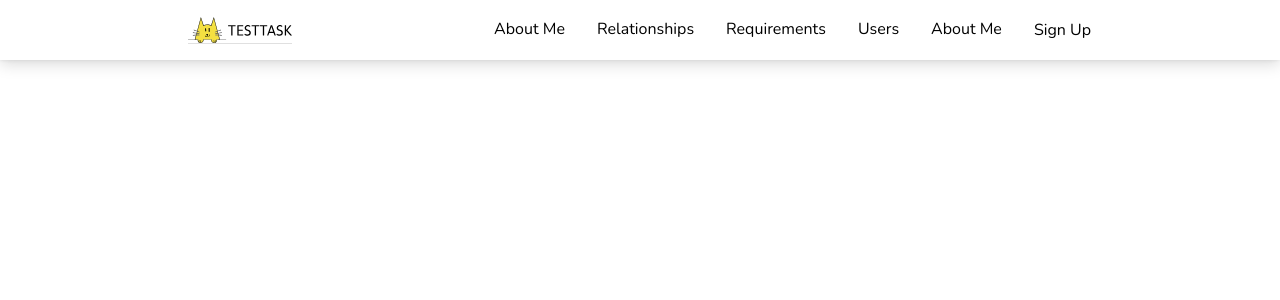
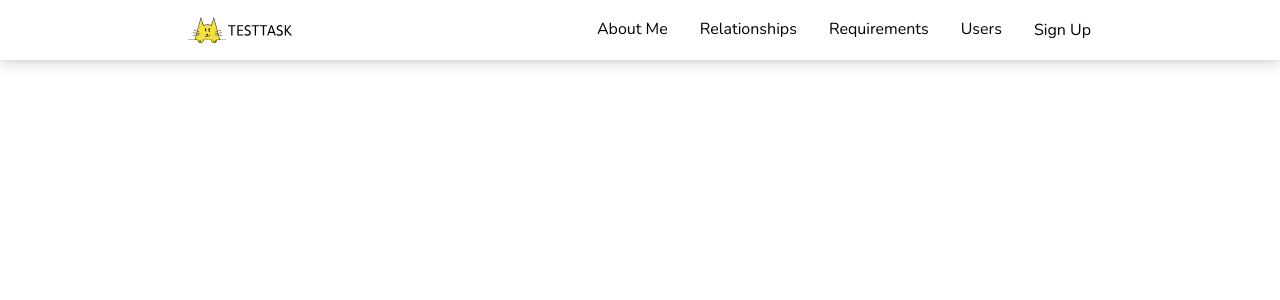
Before and after one commit to RS882/testtask-abz, a React (Create React App) app: page / in a window 1280 px wide. Shown: the top 300 px of the page. Built offline with nearby package versions, Linux system fonts and the light colour scheme.

Commit message:
рефакторинг меню

```diff
--- a/package.json
+++ b/package.json
@@ -3,6 +3,7 @@
   "version": "0.1.0",
   "private": true,
   "dependencies": {
+    "@reduxjs/toolkit": "^1.7.1",
     "@testing-library/jest-dom": "^5.16.1",
     "@testing-library/react": "^12.1.2",
     "@testing-library/user-event": "^13.5.0",
--- a/src/componrnts/header/Header.jsx
+++ b/src/componrnts/header/Header.jsx
@@ -2,8 +2,9 @@ import { useEffect, useState } from 'react';
 import { NavLink } from 'react-router-dom';
 import logo from './../../assets/img/Logo.svg';
 import BurgerMenu from './burgerMenu/BurgerMenu';
-import MenuContainer from './Menu/Menu';
+
 import { useMediaQuery } from './../Hook/useMediaQuery';
+import MenuContainer from './Menu/MenuContainer';
 
 const Header = () => {
 
--- a/src/componrnts/header/Menu/Menu.jsx
+++ b/src/componrnts/header/Menu/Menu.jsx
@@ -1,21 +1,20 @@
 
-import { useDispatch } from 'react-redux';
-import { useSelector } from 'react-redux';
 import { NavLink } from 'react-router-dom';
-import { addVisitedLink } from '../../redux/headerReducer';
+
 
 const Menu = (props) => {
+
 	const creatMenuItems = (menuItems, visited) => menuItems.map((el, i) => {
 		const idItem = el.toLowerCase().split('').map(e => (e === ' ') ? `_` : e).join('');
 		return (
 			<li className="menu__item" onClick={props.onClickItem} key={i} id={idItem}>
-				<NavLink to={'/'}
-					style={{ color: visited.includes(idItem) && `#00BDD3`, }} >
-					{el}
-				</NavLink>
+				<NavLink to={'/login'}
+					style={{ color: visited.includes(idItem) && `#00BDD3`, }}
+				>{el}</NavLink>
 			</li>
 		)
 	});
+
 
 	const menuElements = props.isBurgerMenu ?
 		(props.menuItems.map((elem, i) =>
@@ -31,33 +30,4 @@ const Menu = (props) => {
 	)
 }
 
-//=========================================================================
-const MenuContainer = (props) => {
-	const visitedLinkId = useSelector((state) => state.header.visitedLinkId);
-	const dispatch = useDispatch();
-
-	const pcMenu = ['About me', 'Relationships', 'Requirements', 'Users', 'About me', 'Sign Up'];
-	const burgerMenu = [...pcMenu.filter(el => el !== 'Requirements'),
-		'Terms and Conditions', 'How it works', 'Partnership', 'Help',
-		'Level testimonial', 'Contact us', 'Articles', 'Our news', 'Testimonials',
-		'Licenses', 'Privacy Policy'];
-
-	const cutArray = (arr, n = 0) => arr.reduce((res, el, i, ar) => {
-		if (!n) return ar;
-		if (i === 0 || i % n === 0) res.push([]);
-		res[res.length - 1].push(el);
-		return res;
-	}, []);
-
-	const menuItems = props.isBurgerMenu ? cutArray(burgerMenu, 5) : pcMenu;
-
-	const onClickItem = (e) => dispatch(addVisitedLink(e.currentTarget.id));
-
-	return <Menu menuItems={menuItems}
-		onClickItem={onClickItem}
-		visitedLinkId={visitedLinkId}
-		isBurgerMenu={props.isBurgerMenu} />
-}
-
-
-export default MenuContainer;
+export default Menu;
--- /dev/null
+++ b/src/componrnts/header/Menu/MenuContainer.jsx
@@ -0,0 +1,37 @@
+
+import { useDispatch } from 'react-redux';
+import { useSelector } from 'react-redux';
+
+import { addVisitedLink } from '../../redux/headerReducer';
+import Menu from './Menu';
+
+
+const MenuContainer = (props) => {
+	const visitedLinkId = useSelector((state) => state.header.visitedLinkId);
+	const dispatch = useDispatch();
+
+	const pcMenu = ['About me', 'Relationships', 'Requirements', 'Users', 'Sign Up'];
+	const burgerMenu = [...pcMenu.filter(el => el !== 'Requirements'),
+		'Terms and Conditions', 'How it works', 'Partnership', 'Help',
+		'Level testimonial', 'Contact us', 'Articles', 'Our news', 'Testimonials',
+		'Licenses', 'Privacy Policy'];
+
+	const cutArray = (arr, n = 0) => arr.reduce((res, el, i, ar) => {
+		if (!n) return ar;
+		if (i === 0 || i % n === 0) res.push([]);
+		res[res.length - 1].push(el);
+		return res;
+	}, []);
+
+	const menuItems = props.isBurgerMenu ? cutArray(burgerMenu, 5) : pcMenu;
+
+	const onClickItem = (e) => dispatch(addVisitedLink(e.currentTarget.id));
+
+	return <Menu menuItems={menuItems}
+		onClickItem={onClickItem}
+		visitedLinkId={visitedLinkId}
+		isBurgerMenu={props.isBurgerMenu} />
+}
+
+
+export default MenuContainer;
--- a/src/componrnts/redux/headerReducer.js
+++ b/src/componrnts/redux/headerReducer.js
@@ -8,11 +8,6 @@ const initialState = {
 const headerReducer = (state = initialState, action) => {
 	switch (action.type) {
 		case ADD_VISITED_LINK:
-
-			// state.visitedLinkId.add(action.id)
-			// console.log(new Set(state.visitedLinkId, action.id));
-			// // debugger
-			state.visitedLinkId.includes(action.id);
 			return {
 				...state,
 				visitedLinkId: state.visitedLinkId.includes(action.id) ? state.visitedLinkId :
--- /dev/null
+++ b/src/componrnts/redux/store.js
@@ -0,0 +1,6 @@
+import { configureStore } from "@reduxjs/toolkit";
+
+export default configureStore({
+
+	reducer{}
+})
--- /dev/null
+++ b/src/scss/header/burgerMenu.scss
@@ -0,0 +1,18 @@
+.burger {
+	flex: 1 0 100%;
+	display: flex;
+	justify-content: space-between;
+	align-items: center;
+	&__logo {
+	}
+	&__btn {
+		width: 24px;
+		height: 24px;
+		img {
+			width: 100%;
+		}
+	}
+	@media (min-width: ($md2 + px)) {
+		display: none;
+	}
+}
--- a/src/scss/header/header.scss
+++ b/src/scss/header/header.scss
@@ -56,13 +56,11 @@
 		}
 	}
 	&__logo {
-		border-bottom: 1px solid #e0e0e0;
 	}
 
 	&__menu {
 	}
 	&__burger {
-		display: flex;
 	}
 }
 .logo {
@@ -71,6 +69,7 @@
 		margin: 16px;
 		width: 104px;
 		height: 26px;
+
 		img {
 			width: 100%;
 		}
@@ -80,22 +79,5 @@
 	}
 }
 
-.burger {
-	flex: 1 0 100%;
-	justify-content: space-between;
-	align-items: center;
-	&__logo {
-	}
-	&__btn {
-		width: 24px;
-		height: 24px;
-		img {
-			width: 100%;
-		}
-	}
-	@media (min-width: ($md2 + px)) {
-		display: none;
-	}
-}
-
 @import "./menu.scss";
+@import "./burgerMenu.scss";
--- a/src/scss/header/menu.scss
+++ b/src/scss/header/menu.scss
@@ -1,5 +1,5 @@
 .menu {
-	margin: 30px 0 30px 0px;
+	margin: 0px 0 7px 0px;
 	overflow-y: auto;
 
 	@media (min-width: ($md2 + px)) {
@@ -22,6 +22,9 @@
 		&:not(:last-child) {
 			border-bottom: 1px solid #e0e0e0;
 		}
+		&:first-child {
+			border-top: 1px solid #e0e0e0;
+		}
 	}
 
 	&__item {
@@ -37,7 +40,7 @@
 		&:hover,
 		&:focus {
 			background-color: rgba(0, 189, 211, 0.1);
-			color: #00bdd3;
+			color: $secondaryColor;
 			border-radius: 4px;
 		}
 		&:not(:last-child) {
```
Also changed, not shown: src/componrnts/redux/headerSlice.js (added, +17 -0 lines), 1 other file (tests, documents, lock files or other folders).
